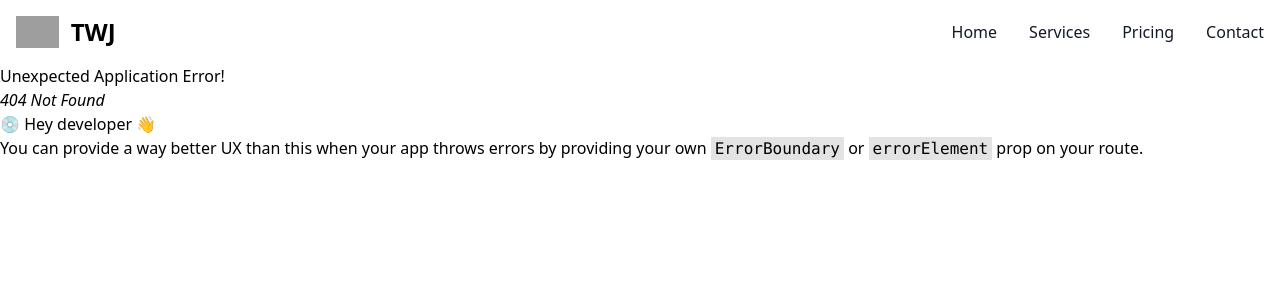
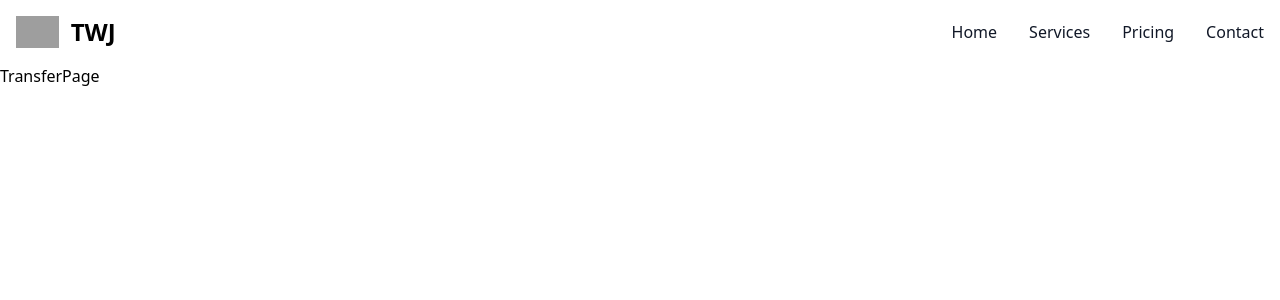
Before and after one commit to Celesca/TWJ-online-banking-system, a React (Vite) app in the folder frontend/: page /transfer in a window 1280 px wide. Before the commit this address had no page. Shown: the top 300 px of the page. Built offline with nearby package versions, Linux system fonts and the light colour scheme; grey boxes are pictures that could not be loaded.

Commit message:
add: transfer page

```diff
--- a/frontend/src/Routes/Routes.tsx
+++ b/frontend/src/Routes/Routes.tsx
@@ -6,6 +6,7 @@ import RegisterIdPage from "../pages/RegisterPage/RegisterIdPage";
 import RegisterCustomerNamePage from "../pages/RegisterPage/RegisterCustomerNamePage";
 import DepositPage from "../pages/DepositPage/DepositPage";
 import TransactionPage from "../pages/TransactionPage/TransactionPage";
+import TransferPage from "../pages/TransferPage/TransferPage";
 
 export const router = createBrowserRouter([
     {
@@ -17,6 +18,7 @@ export const router = createBrowserRouter([
             { path: "register/checkusername" , element: <RegisterCustomerNamePage />},
             { path: "deposit" , element: <DepositPage/> },
             { path: "transaction" , element: <TransactionPage/>},
+            { path: "transfer", element: <TransferPage/>},
             { path: "home" , element: <HomePage/> },
         ]
     }
--- /dev/null
+++ b/frontend/src/pages/TransferPage/TransferPage.tsx
@@ -0,0 +1,7 @@
+const TransferPage = () => {
+  return (
+    <div>TransferPage</div>
+  )
+}
+
+export default TransferPage
```
